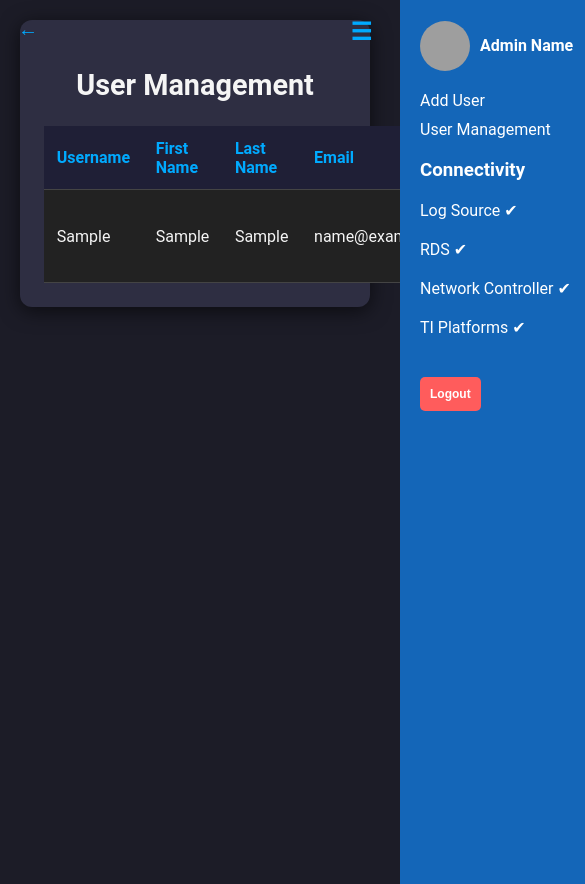
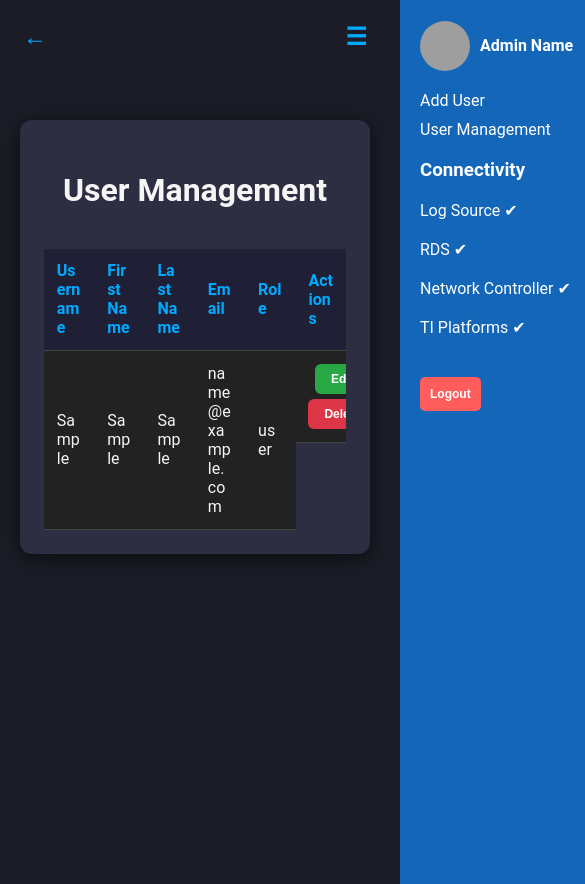
Before and after one commit to qiratsaleem/ccti, a React (Create React App) app in the folder ccti-app/: page /add-user in a window 390 px wide. Both pictures are taken after typing "Sample", "Sample", "Sample", "name@example.com", "Sample123" into the empty fields and a click on the button "Add User". Shown: the top 884 px of the page, 585 px wide, since content can reach past the window. Built offline with nearby package versions, Linux system fonts and the light colour scheme; grey boxes are pictures that could not be loaded.

Commit message:
updated code

```diff
--- a/ccti-app/src/components/AddUser.css
+++ b/ccti-app/src/components/AddUser.css
@@ -16,32 +16,32 @@ body, html {
     min-height: 100vh;
     padding: 20px;
     position: relative;
+    padding-top: 60px;  /* Ensure space for the icons */
 }
 
-  /* Back Arrow */
-  .back-arrow {
-    position: absolute;
+.back-arrow,
+.menu-icon {
+    position: fixed; /* Both icons fixed at the top */
     top: 10px;
-    left: 10px;
-    background: none;
-    border: none;
-    color: #00aaff;
-    font-size: 24px;
-    cursor: pointer;
-  }
-
-  /* Menu Icon */
-  .menu-icon {
-    position: absolute;
-    top: 10px;
-    right: 10px;
     font-size: 24px;
     background: none;
     border: none;
     color: #00aaff;
     cursor: pointer;
+
 }
 
+/* Back arrow positioning */
+.back-arrow {
+    left: 10px;
+}
+
+/* Menu icon positioning */
+.menu-icon {
+    right: 10px;
+}
+
+/* Add user container */
 .add-user-container {
     background-color: #2e2e42;
     border-radius: 12px;
@@ -49,6 +49,8 @@ body, html {
     width: 100%;
     max-width: 450px;
     box-shadow: 0 4px 20px rgba(0, 0, 0, 0.6);
+    position: relative;
+    z-index: 1;  /* Content below fixed icons */
 }
 
 .user-form label {
@@ -90,6 +92,7 @@ body, html {
 .add-user-button:hover, .share-credentials-button:hover {
     background-color: #0056b3;
 }
+
 .modal {
     position: fixed;
     top: 0;
@@ -139,12 +142,18 @@ body, html {
 .modal-buttons button:hover {
     background-color: #0056b3;
 }
+
+/* Mobile-Specific Adjustments */
 @media (max-width: 768px) {
+    .add-user-page {
+        padding-top: 60px;  /* Ensure space for fixed icons */
+    }
 
-    .back-arrow, .menu-icon {
-      position: fixed;
+    .back-arrow,
+    .menu-icon {
+        position: fixed;  /* Ensure both icons are fixed */
         top: 10px;
-      z-index: 1010;
+        z-index: 1010;  /* Keep them on top of other content */
     }
 
     .back-arrow {
@@ -154,14 +163,13 @@ body, html {
     .menu-icon {
         right: 10px;
     }
-    .add-user-page {
-      padding-top: 40px;
-      position: relative;
-    }
+
     .add-user-container {
         padding: 2rem;
         width: 100%;
         max-width: 450px;
         box-shadow: 0 4px 20px rgba(0, 0, 0, 0.6);
+        position: relative;
+        z-index: 1;
     }
 }
--- a/ccti-app/src/components/UserManagement.css
+++ b/ccti-app/src/components/UserManagement.css
@@ -6,56 +6,74 @@
     color: #f5f5f5;
     font-family: "Roboto", sans-serif;
     position: relative;
+    display: flex;
+    justify-content: center; /* Centers the content horizontally */
+    align-items: flex-start; /* Aligns the content at the top */
+    overflow: hidden; /* Prevents overflow of content */
 }
 
 /* Back Arrow */
 .back-arrow {
-    position: absolute;
-    top: 10px;
-    left: 10px;
+    position: absolute; /* Position absolute to keep it on top */
+    top: 20px;
+    left: 20px;
     background: none;
     border: none;
     color: #00aaff;
-    font-size: 20px;
+    font-size: 24px;
     cursor: pointer;
+    z-index: 1001; /* Ensure it stays above content */
 }
 
 /* Sidebar Icon */
 .sidebar-icon {
-    position: absolute;
-    top: 10px;
-    right: 10px;
+    position: absolute; /* Position absolute to keep it on top */
+    top: 20px;
+    right: 20px;
     font-size: 24px;
     background: none;
     border: none;
     color: #00aaff;
     cursor: pointer;
+    z-index: 1001; /* Ensure it stays above content */
 }
 
 .user-management-container {
-    margin: auto;
-    max-width: 800px;
+    width: 100%; /* Take full width */
+    max-width: 900px; /* Limit the maximum width */
     background-color: #2e2e42;
     padding: 2rem;
     border-radius: 12px;
     box-shadow: 0 4px 20px rgba(0, 0, 0, 0.6);
+    text-align: center;
+    z-index: 1;
+    display: flex;
+    flex-direction: column; /* Vertical layout */
+    gap: 1rem; /* Spacing between elements */
+    overflow: hidden; /* Prevents elements from overflowing */
+    margin-top: 100px; /* Adjust the top margin to push container further down */
 }
 
+/* Header */
 .header {
-    text-align: center;
-    font-size: 1.8rem;
+    font-size: 2rem;
     margin-bottom: 1.5rem;
+    word-wrap: break-word; /* Ensures the header text wraps and stays within bounds */
 }
 
+/* Table */
 .user-table {
     width: 100%;
     border-collapse: collapse;
+    table-layout: fixed; /* Prevents table from expanding outside container */
+    overflow: hidden; /* Ensures content doesn't overflow */
 }
 
 .user-table th, .user-table td {
     padding: 1rem;
     text-align: left;
     border-bottom: 1px solid #444;
+    word-wrap: break-word; /* Ensures text wraps and doesn't overflow */
 }
 
 .user-table th {
@@ -71,6 +89,8 @@
 .action-buttons {
     display: flex;
     gap: 10px;
+    justify-content: center;
+    flex-wrap: wrap; /* Ensures buttons wrap on smaller screens */
 }
 
 .edit-button, .delete-button, .cancel-button {
@@ -111,6 +131,7 @@
 @media (max-width: 768px) {
     .user-management-container {
         padding: 1.5rem;
+        max-width: 100%; /* Full width on smaller screens */
     }
 
     .user-table th, .user-table td {
@@ -121,4 +142,15 @@
         flex-direction: column;
         gap: 5px;
     }
+
+    /* Adjust back arrow and sidebar icon for mobile */
+    .back-arrow {
+        top: 15px;
+        left: 15px;
+    }
+
+    .sidebar-icon {
+        top: 15px;
+        right: 15px;
+    }
 }
```
Lines whose indentation alone changed are shown as unchanged.
